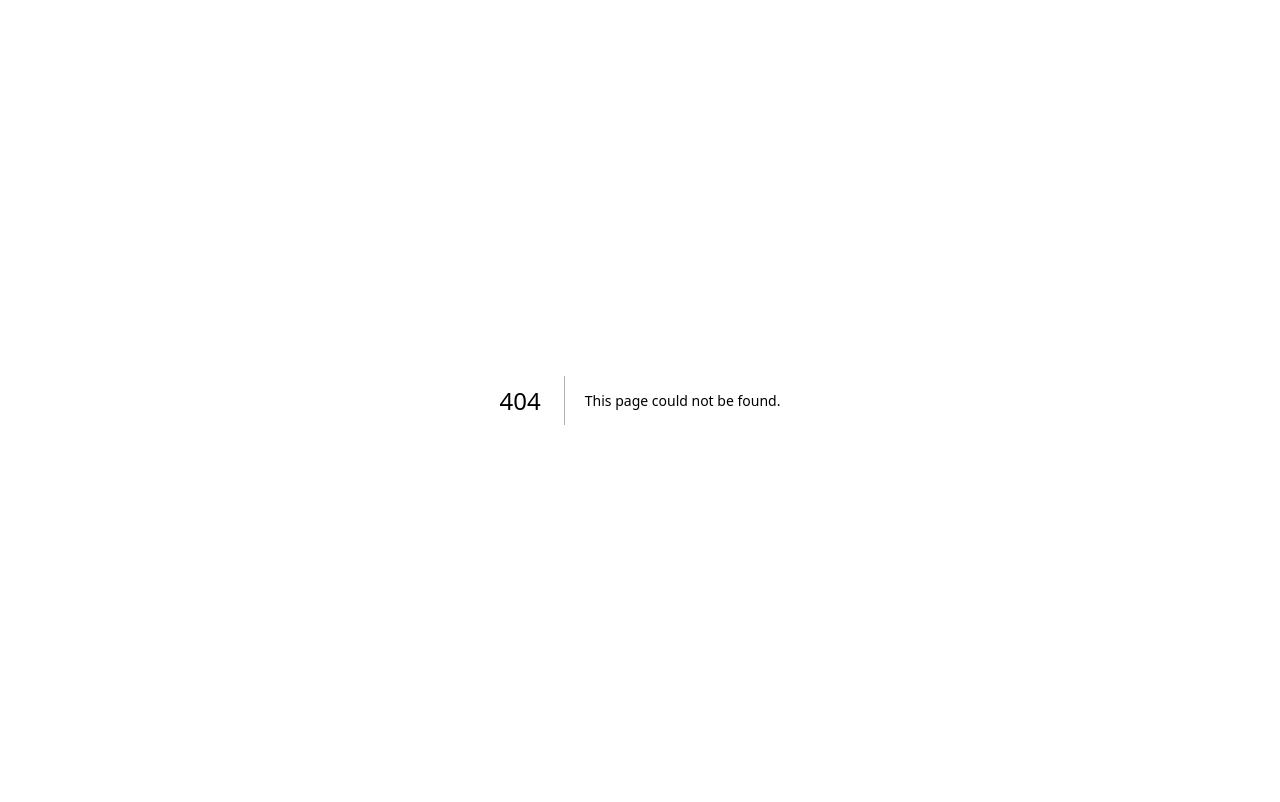
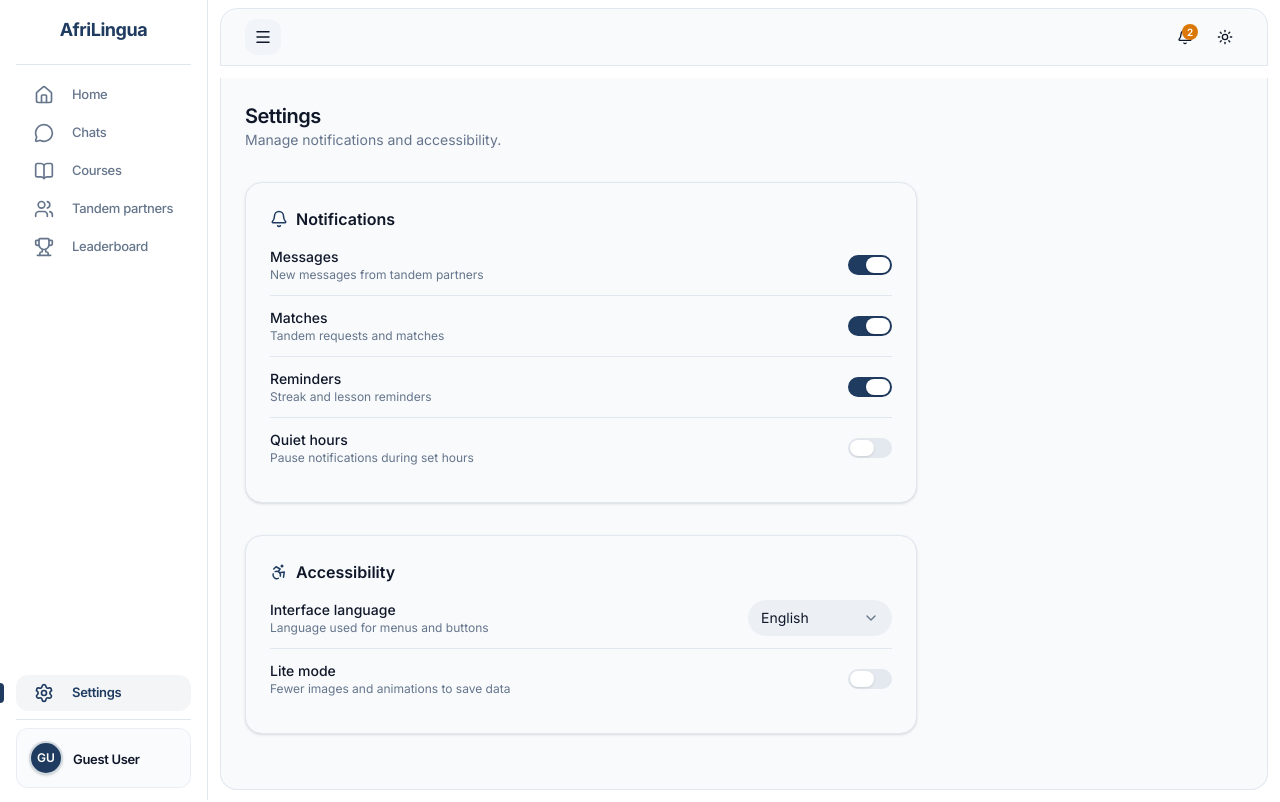
Before and after one commit to EucTech/AfriLingua, a Next.js app in the folder frontend/: page /settings in a window 1280 px wide. Before the commit this address had no page. Built offline with nearby package versions, Linux system fonts and the light colour scheme.

Commit message:
feat: add settings route

```diff
--- /dev/null
+++ b/frontend/app/(app)/settings/page.tsx
@@ -0,0 +1,5 @@
+import { SettingsPage } from "@/features/settings/components/SettingsPage";
+
+export default function Page() {
+  return <SettingsPage />;
+}
```
